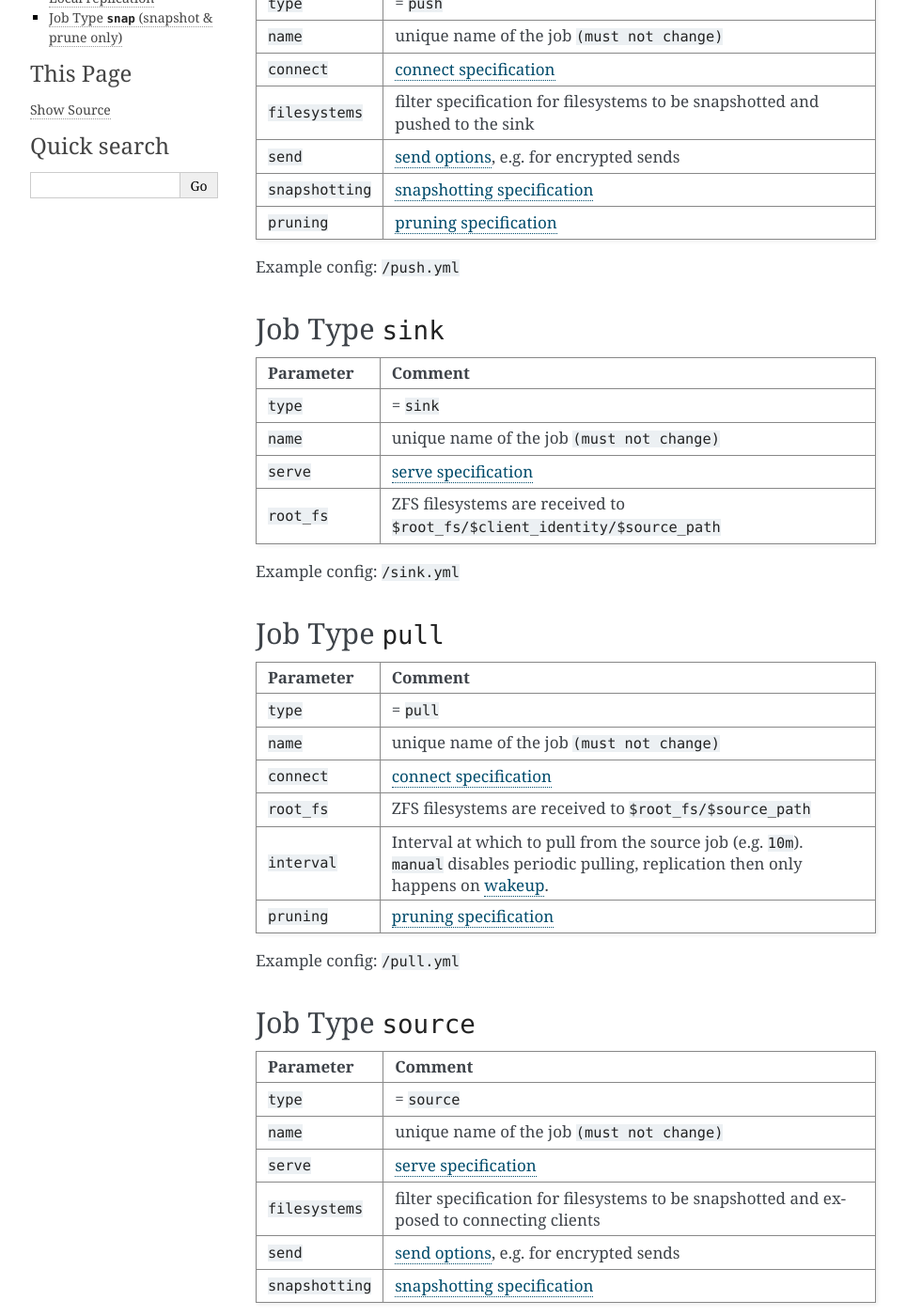
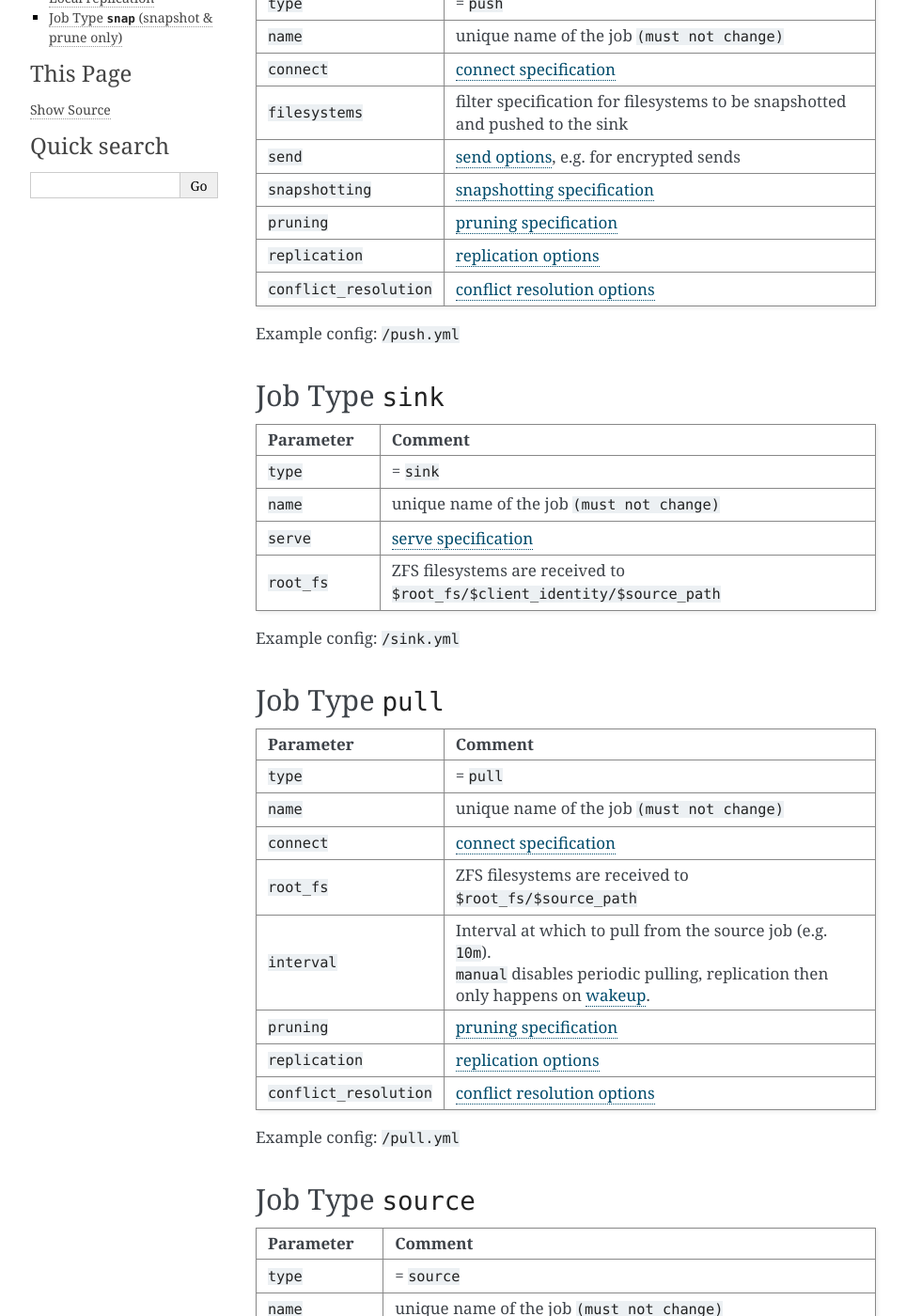
Before and after one commit to zrepl/zrepl, a Sphinx documentation site: the page built from docs/configuration/jobs.rst, in a window 1280 px wide and 1400 px high, scrolled down 216 px. Shown: the whole window at 94% size, without its empty margins (148-1112 px from the left). Built offline with Sphinx 7.4.7, drawn with Linux system fonts in a browser that asks for light colours; pages that are not in the unit, such as notebooks, are missing from menus; the version number could not be read and is left out; cross-references to code outside the pages are shown as plain code.

Commit message:
docs/jobs: add replication- conflict_resolution-options to active job types

```diff
--- a/docs/configuration/conflict_resolution.rst
+++ b/docs/configuration/conflict_resolution.rst
@@ -1,5 +1,6 @@
 .. include:: ../global.rst.inc
 
+.. _conflict_resolution-options:
 
 Conflict Resolution Options
 ===========================
--- a/docs/configuration/jobs.rst
+++ b/docs/configuration/jobs.rst
@@ -30,6 +30,10 @@ Job Type ``push``
       - |snapshotting-spec|
     * - ``pruning``
       - |pruning-spec|
+    * - ``replication``
+      - |replication-options|
+    * - ``conflict_resolution``
+      - |conflict-resolution-options|
 
 Example config: :sampleconf:`/push.yml`
 
@@ -81,6 +85,10 @@ Job Type ``pull``
         | ``manual`` disables periodic pulling, replication then only happens on :ref:`wakeup <cli-signal-wakeup>`.
     * - ``pruning``
       - |pruning-spec|
+    * - ``replication``
+      - |replication-options|
+    * - ``conflict_resolution``
+      - |conflict-resolution-options|
 
 Example config: :sampleconf:`/pull.yml`
 
--- a/docs/configuration/replication.rst
+++ b/docs/configuration/replication.rst
@@ -1,5 +1,6 @@
 .. include:: ../global.rst.inc
 
+.. _replication-options:
 
 Replication Options
 ===================
--- a/docs/global.rst.inc
+++ b/docs/global.rst.inc
@@ -26,6 +26,8 @@
 .. |connect-transport| replace:: :ref:`connect specification<transport>`
 .. |send-options| replace:: :ref:`send options<job-send-options>`, e.g. for encrypted sends
 .. |recv-options| replace:: :ref:`recv options<job-recv-options>`
+.. |replication-options| replace:: :ref:`replication options<replication-options>`
+.. |conflict-resolution-options| replace:: :ref:`conflict resolution options<conflict_resolution-options>`
 .. |snapshotting-spec| replace:: :ref:`snapshotting specification <job-snapshotting-spec>`
 .. |pruning-spec| replace:: :ref:`pruning specification <prune>`
 .. |filter-spec| replace:: :ref:`filter specification<pattern-filter>`
```
